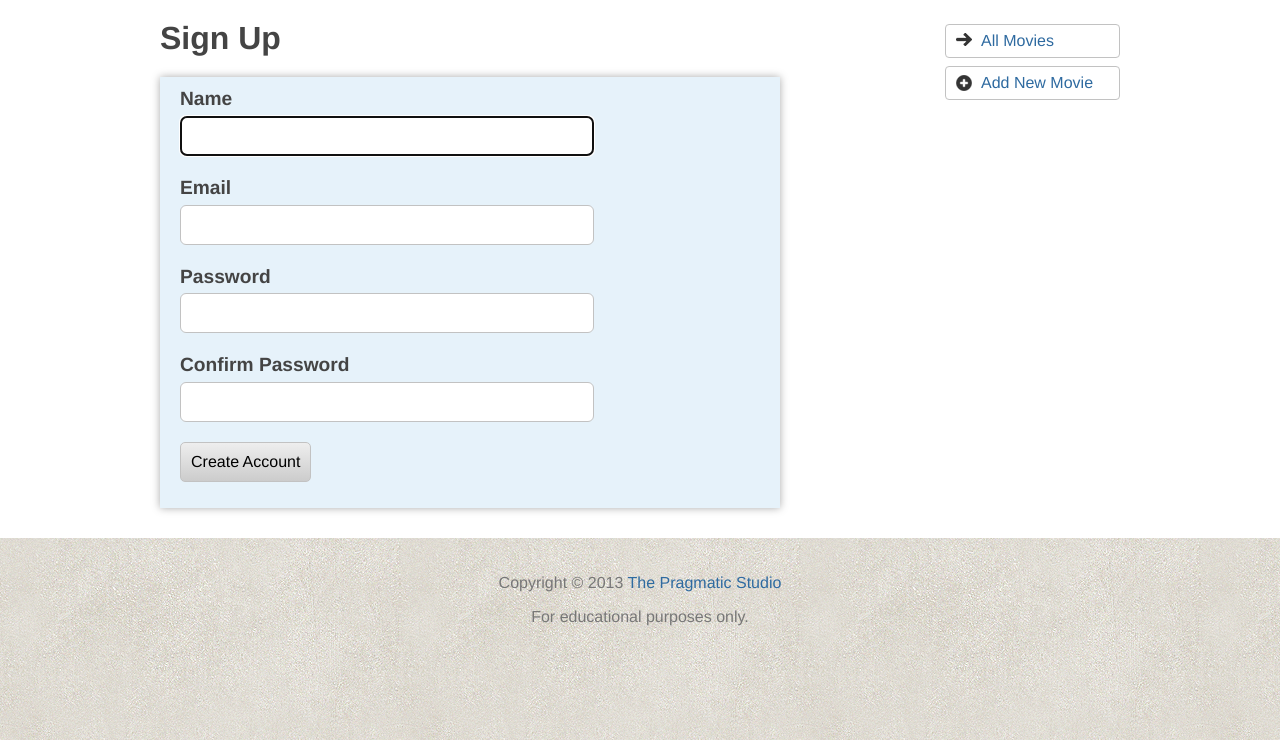
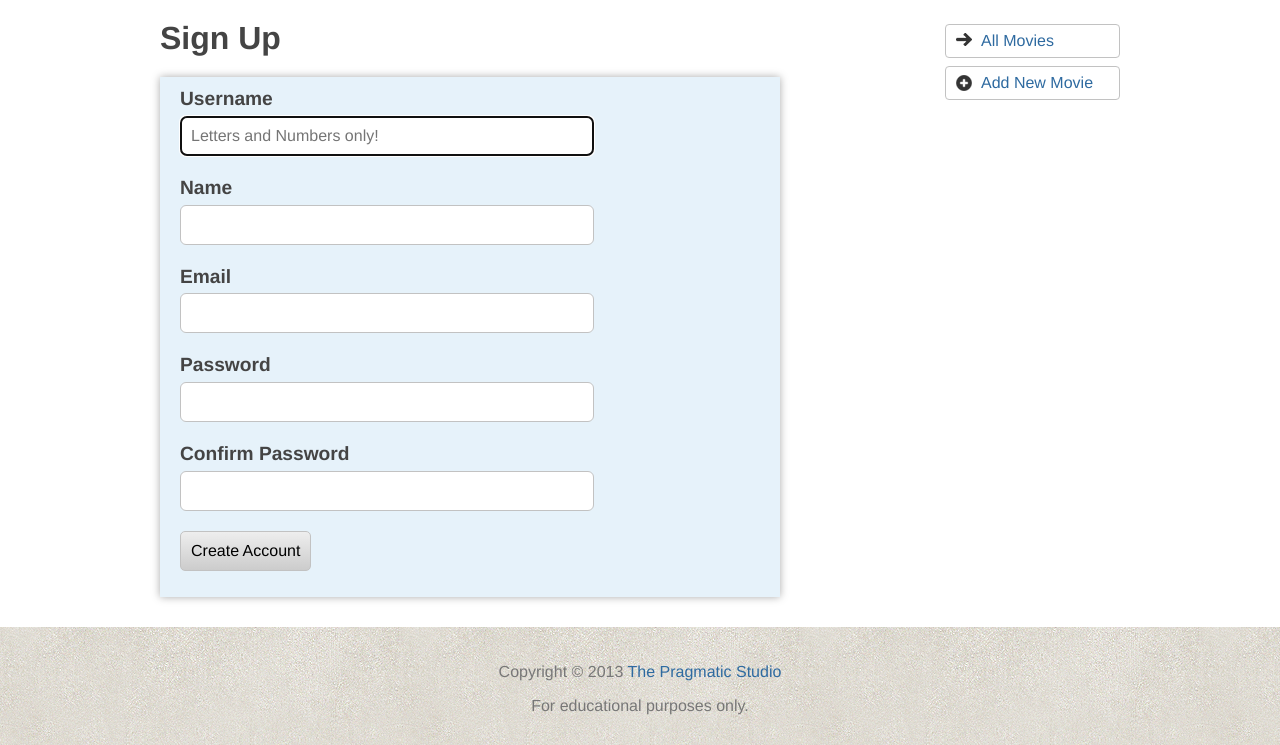
Before and after one commit to timproctor/mock_rails_app, a Rails app: page /users/new in a window 1280 px wide. Shown: the part 60-805 px from the top of the page. Run offline with Rails 7, Linux system fonts and the light colour scheme; style sheets or scripts are compiled from the project's sources; some libraries are stand-ins or nearby versions.

Commit message:
Failing show users username spec.

```diff
--- a/flix/app/controllers/users_controller.rb
+++ b/flix/app/controllers/users_controller.rb
@@ -44,6 +44,6 @@ class UsersController < ApplicationController
 private
 
   def user_params
-    params.require(:user).permit(:name, :email, :password, :password_confirmation)
+    params.require(:user).permit(:name, :email, :password, :password_confirmation, :username)
   end
 end
--- a/flix/app/views/users/_form.html.erb
+++ b/flix/app/views/users/_form.html.erb
@@ -2,6 +2,11 @@
   <%= render "shared/errors", object: @user %>
   <fieldset>
     <ol>
+      <li class="required">
+        <%= f.label :username %>
+        <%= f.text_field :username, size: 40, autofocus: true,
+                         placeholder: "Letters and Numbers only!" %>
+      </li>
       <li class="required">
         <%= f.label :name %>
         <%= f.text_field :name, size: 40, autofocus: true %>
```
Also changed, not shown: flix/spec/features/show_user_spec.rb (+2 -0 lines), flix/db/development.sqlite3, 1 other file.
